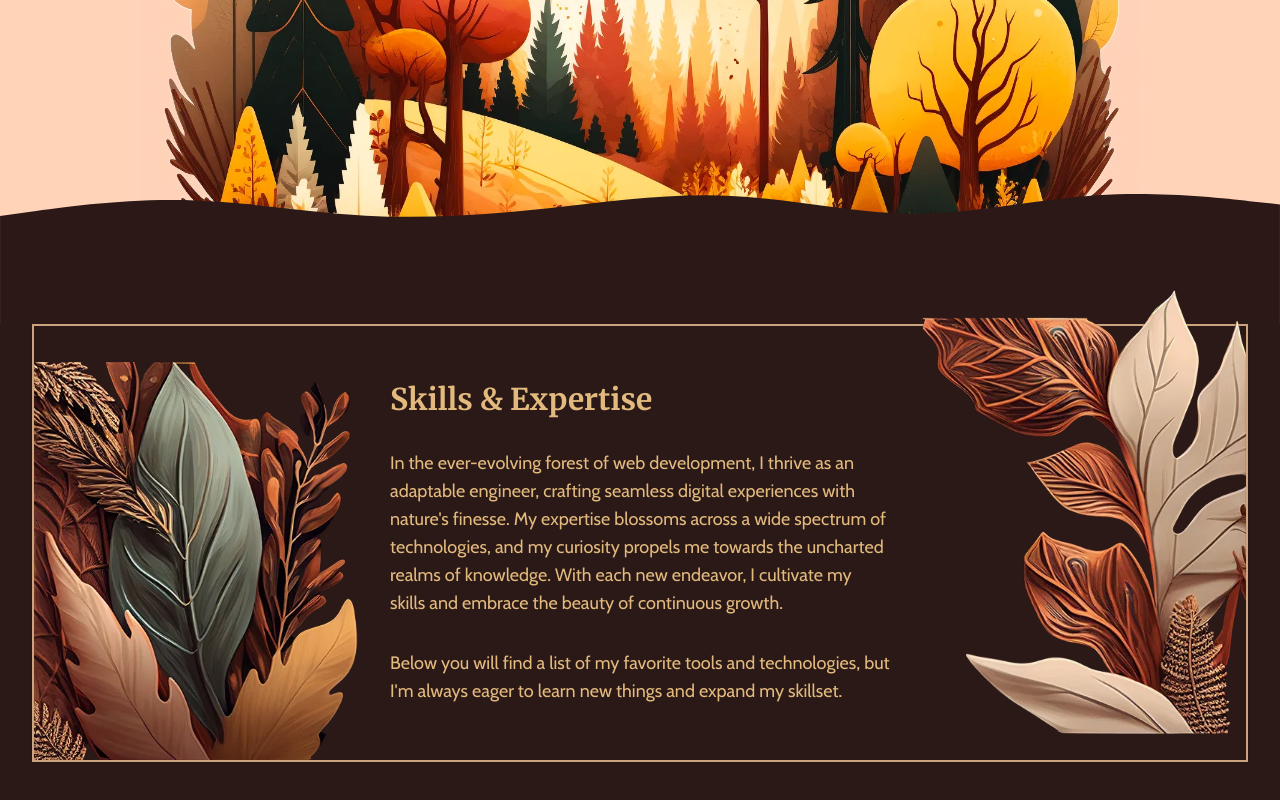
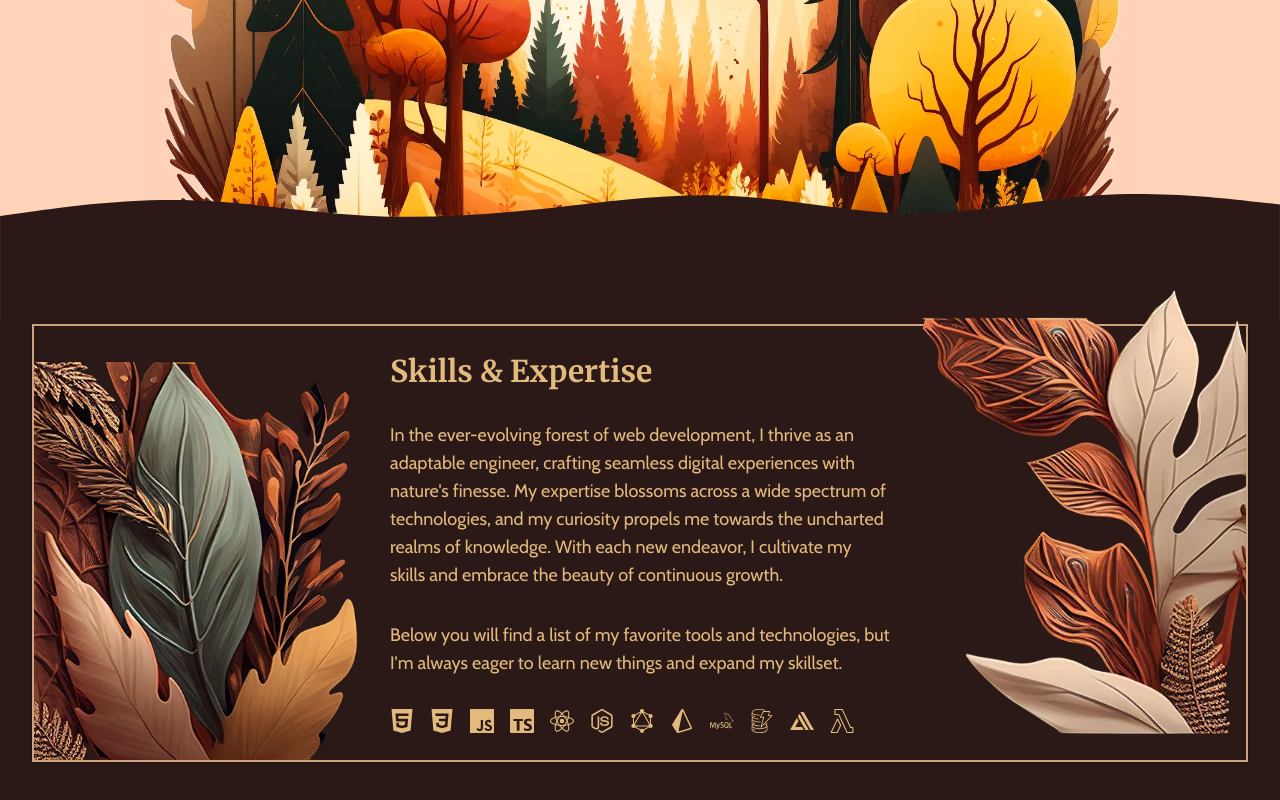
Before and after one commit to lucasheriques/hut, a Next.js app: page / in a window 1280 px wide. Shown: the part 2265-3065 px from the top of the page. Built offline with nearby package versions, Linux system fonts and the light colour scheme.

Commit message:
Adding skills and tooltips, more UX changes

```diff
--- a/components/home/about-the-hut.tsx
+++ b/components/home/about-the-hut.tsx
@@ -37,7 +37,7 @@ function AboutTheHut() {
           />
         </div>
       </section>
-      <div className="-mt-8 w-full xl:-mt-16">
+      <div className="pointer-events-none -mt-8 w-full select-none xl:-mt-16">
         <Image src={waves} alt="wave" className="w-full" />
       </div>
     </div>
--- a/components/home/hero.tsx
+++ b/components/home/hero.tsx
@@ -32,12 +32,12 @@ function Hero() {
               </p>
             </div>
           </div>
-          <div className="flex">
+          <div className="pointer-events-none flex">
             <Image src={heroHutHq} alt="light-bg" width={745} />
           </div>
         </div>
       </section>
-      <div className="w-full">
+      <div className="pointer-events-none w-full select-none">
         <Image src={wave} alt="wave" className="w-full" />
       </div>
     </div>
--- a/components/home/latest-articles.tsx
+++ b/components/home/latest-articles.tsx
@@ -9,7 +9,7 @@ function LatestArticles() {
           Latest Crafts and Articles
         </h2>
       </section>
-      <div className="w-full">
+      <div className="pointer-events-none w-full select-none">
         <Image src={articlesWave} alt="wave" className="w-full" />
       </div>
     </div>
--- a/components/home/skills.tsx
+++ b/components/home/skills.tsx
@@ -1,6 +1,46 @@
+import { ReactNode } from "react"
 import Image from "next/image"
 import firstImagehq from "public/skills/skills-1-light-hq.webp"
 import secondImagehq from "public/skills/skills-2-light-hq.webp"
+import {
+  SiAmazondynamodb,
+  SiAwsamplify,
+  SiAwslambda,
+  SiCss3,
+  SiGraphql,
+  SiHtml5,
+  SiJavascript,
+  SiMysql,
+  SiNodedotjs,
+  SiPrisma,
+  SiReact,
+  SiTypescript,
+} from "react-icons/si"
+
+import {
+  Tooltip,
+  TooltipContent,
+  TooltipProvider,
+  TooltipTrigger,
+} from "@/components/ui/tooltip"
+
+type SkillsWithTooltipsProps = {
+  icon: ReactNode
+  name: string
+}
+
+function SkillsWithTooltips({ icon, name }: SkillsWithTooltipsProps) {
+  return (
+    <TooltipProvider>
+      <Tooltip delayDuration={150}>
+        <TooltipTrigger asChild>{icon}</TooltipTrigger>
+        <TooltipContent>
+          <p>{name}</p>
+        </TooltipContent>
+      </Tooltip>
+    </TooltipProvider>
+  )
+}
 
 function Skills() {
   return (
@@ -20,6 +60,45 @@ function Skills() {
           <p>
             {`Below you will find a list of my favorite tools and technologies, but I'm always eager to learn new things and expand my skillset.`}
           </p>
+
+          <ul className="flex gap-x-4 text-2xl">
+            <li>
+              <SkillsWithTooltips icon={<SiHtml5 />} name="HTML5" />
+            </li>
+            <li>
+              <SkillsWithTooltips icon={<SiCss3 />} name="CSS" />
+            </li>
+            <li>
+              <SkillsWithTooltips icon={<SiJavascript />} name="JavaScript" />
+            </li>
+            <li>
+              <SkillsWithTooltips icon={<SiTypescript />} name="TypeScript" />
+            </li>
+            <li>
+              <SkillsWithTooltips icon={<SiReact />} name="React" />
+            </li>
+            <li>
+              <SkillsWithTooltips icon={<SiNodedotjs />} name="Node.js" />
+            </li>
+            <li>
+              <SkillsWithTooltips icon={<SiGraphql />} name="GraphQL" />
+            </li>
+            <li>
+              <SkillsWithTooltips icon={<SiPrisma />} name="Prisma" />
+            </li>
+            <li>
+              <SkillsWithTooltips icon={<SiMysql />} name="MySQL" />
+            </li>
+            <li>
+              <SkillsWithTooltips icon={<SiAmazondynamodb />} name="DynamoDB" />
+            </li>
+            <li>
+              <SkillsWithTooltips icon={<SiAwsamplify />} name="Amplify" />
+            </li>
+            <li>
+              <SkillsWithTooltips icon={<SiAwslambda />} name="Lambda" />
+            </li>
+          </ul>
         </div>
         <div className="-mt-9 hidden w-full md:block">
           <Image src={secondImagehq} className="w-full" alt="bunch of leaves" />
--- /dev/null
+++ b/components/ui/tooltip.tsx
@@ -0,0 +1,30 @@
+"use client"
+
+import * as React from "react"
+import * as TooltipPrimitive from "@radix-ui/react-tooltip"
+
+import { cn } from "@/lib/utils"
+
+const TooltipProvider = TooltipPrimitive.Provider
+
+const Tooltip = TooltipPrimitive.Root
+
+const TooltipTrigger = TooltipPrimitive.Trigger
+
+const TooltipContent = React.forwardRef<
+  React.ElementRef<typeof TooltipPrimitive.Content>,
+  React.ComponentPropsWithoutRef<typeof TooltipPrimitive.Content>
+>(({ className, sideOffset = 4, ...props }, ref) => (
+  <TooltipPrimitive.Content
+    ref={ref}
+    sideOffset={sideOffset}
+    className={cn(
+      "z-50 overflow-hidden rounded-md border bg-popover px-3 py-1.5 text-sm text-popover-foreground shadow-md animate-in fade-in-50 data-[side=bottom]:slide-in-from-top-1 data-[side=left]:slide-in-from-right-1 data-[side=right]:slide-in-from-left-1 data-[side=top]:slide-in-from-bottom-1",
+      className
+    )}
+    {...props}
+  />
+))
+TooltipContent.displayName = TooltipPrimitive.Content.displayName
+
+export { Tooltip, TooltipTrigger, TooltipContent, TooltipProvider }
--- a/package.json
+++ b/package.json
@@ -14,6 +14,7 @@
     "format:check": "prettier --check \"**/*.{ts,tsx,mdx}\" --cache"
   },
   "dependencies": {
+    "@radix-ui/react-tooltip": "^1.0.5",
     "class-variance-authority": "^0.4.0",
     "clsx": "^1.2.1",
     "cmdk": "^0.2.0",
@@ -23,6 +24,7 @@
     "react": "^18.2.0",
     "react-day-picker": "^8.6.0",
     "react-dom": "^18.2.0",
+    "react-icons": "^4.8.0",
     "sharp": "^0.31.3",
     "tailwind-merge": "^1.12.0",
     "tailwindcss-animate": "^1.0.5"
```
Also changed, not shown: 1 other file (tests, documents, lock files or other folders).
